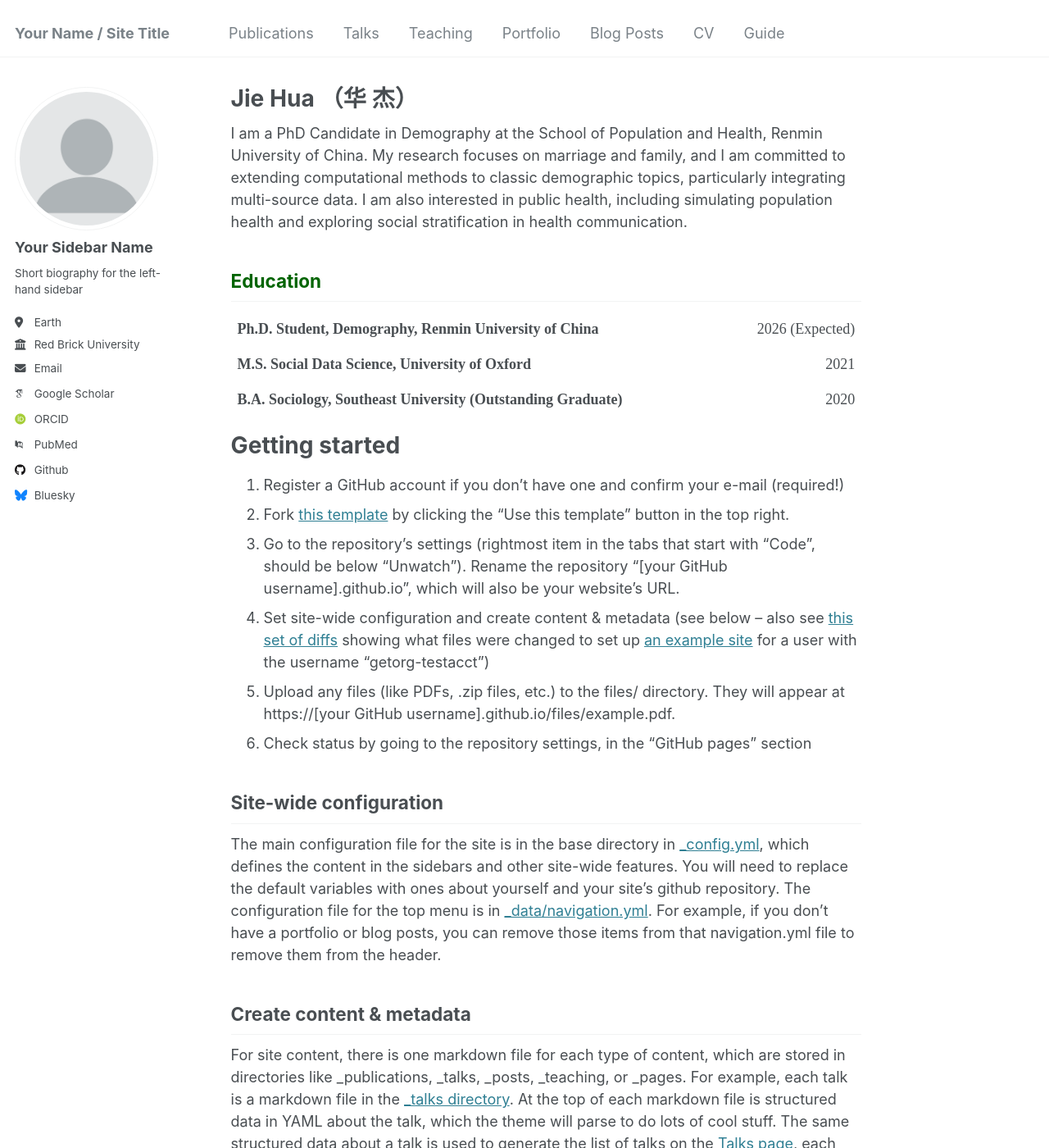
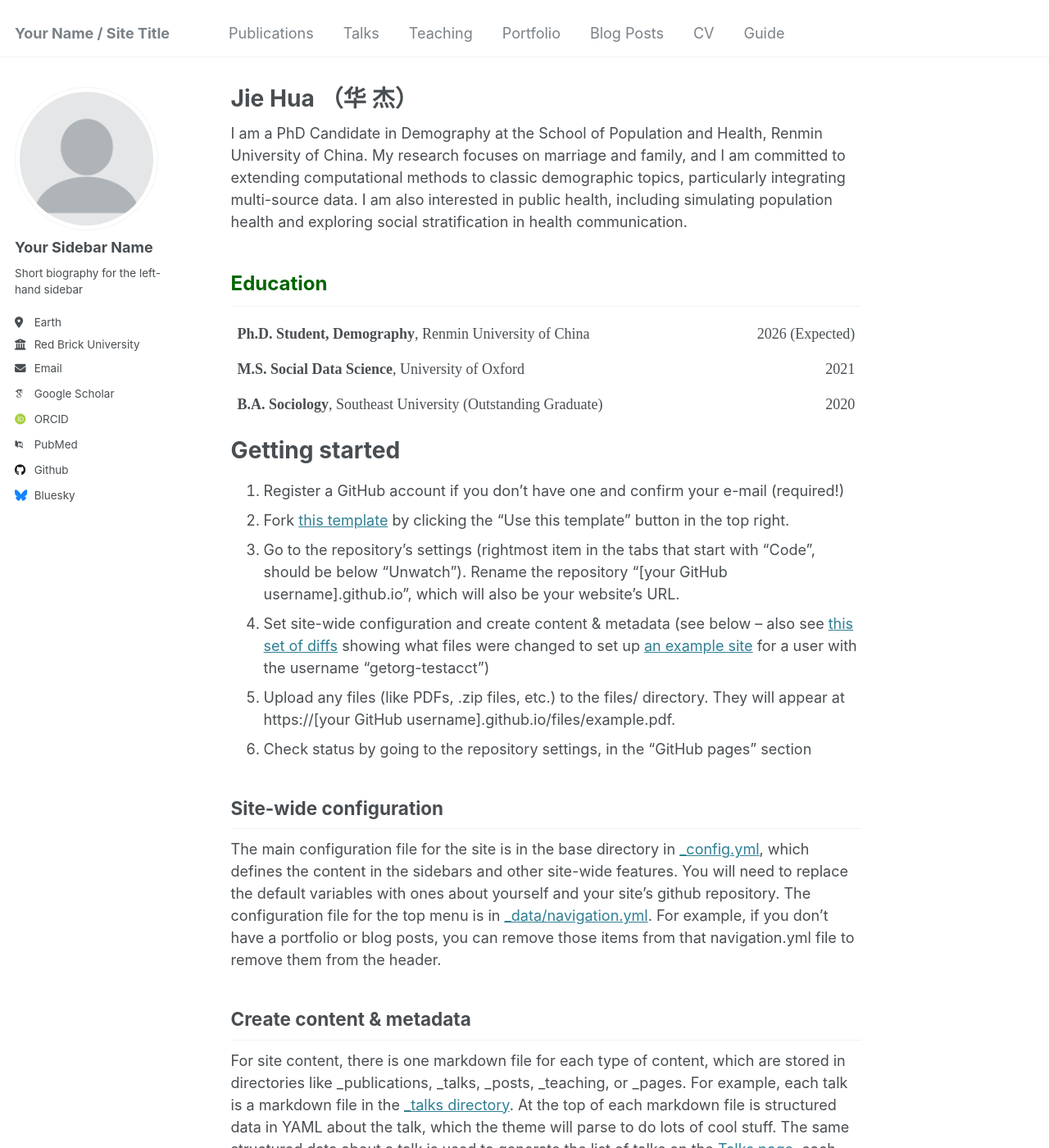
Before and after one commit to jiehua-css/jiehua-css.github.io, a Jekyll site: the page built from _pages/about.md, in a window 1280 px wide and 1400 px high. Shown: the whole window at 82% size. Built offline with Jekyll 4.4.1, drawn with Linux system fonts in a browser that asks for light colours; some web fonts are replaced; part of the change alters nothing that is shown.

Commit message:
Update about.md

```diff
--- a/_pages/about.md
+++ b/_pages/about.md
@@ -32,21 +32,22 @@ I am a PhD Candidate in Demography at the School of Population and Health, Renmi
   }
   .education-title {
     color: #006400; /* 设置墨绿色 */
+    font-size: 24px; /* 增大标题字号 */
   }
 </style>
 
 <h2 class="education-title">Education</h2>
 <table class="education-table">
   <tr>
-    <td><span class="degree">Ph.D. Student, Demography, Renmin University of China</span></td>
+    <td><span class="degree">Ph.D. Student, Demography</span>, Renmin University of China</td>
     <td>2026 (Expected)</td>
   </tr>
   <tr>
-    <td><span class="degree">M.S. Social Data Science, University of Oxford</span></td>
+    <td><span class="degree">M.S. Social Data Science</span>, University of Oxford</td>
     <td>2021</td>
   </tr>
   <tr>
-    <td><span class="degree">B.A. Sociology, Southeast University (Outstanding Graduate)</span></td>
+    <td><span class="degree">B.A. Sociology</span>, Southeast University (Outstanding Graduate)</td>
     <td>2020</td>
   </tr>
 </table>
```
